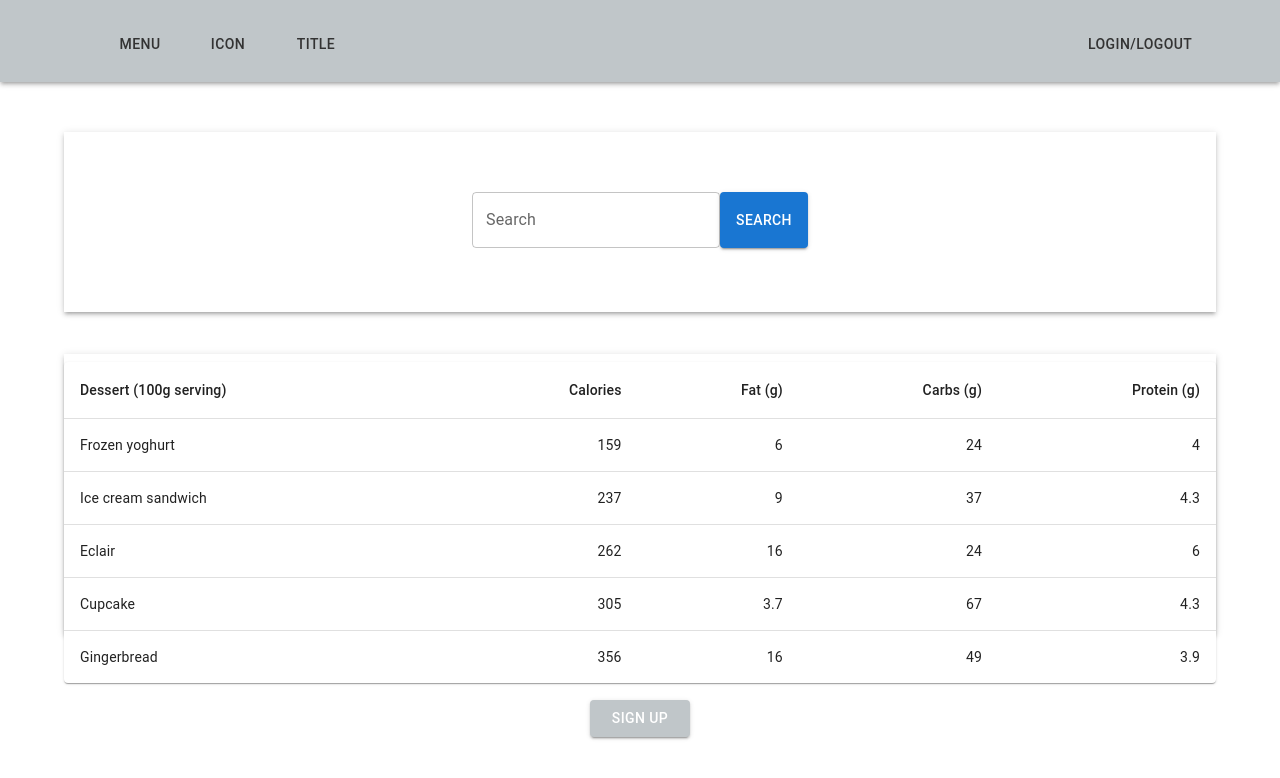
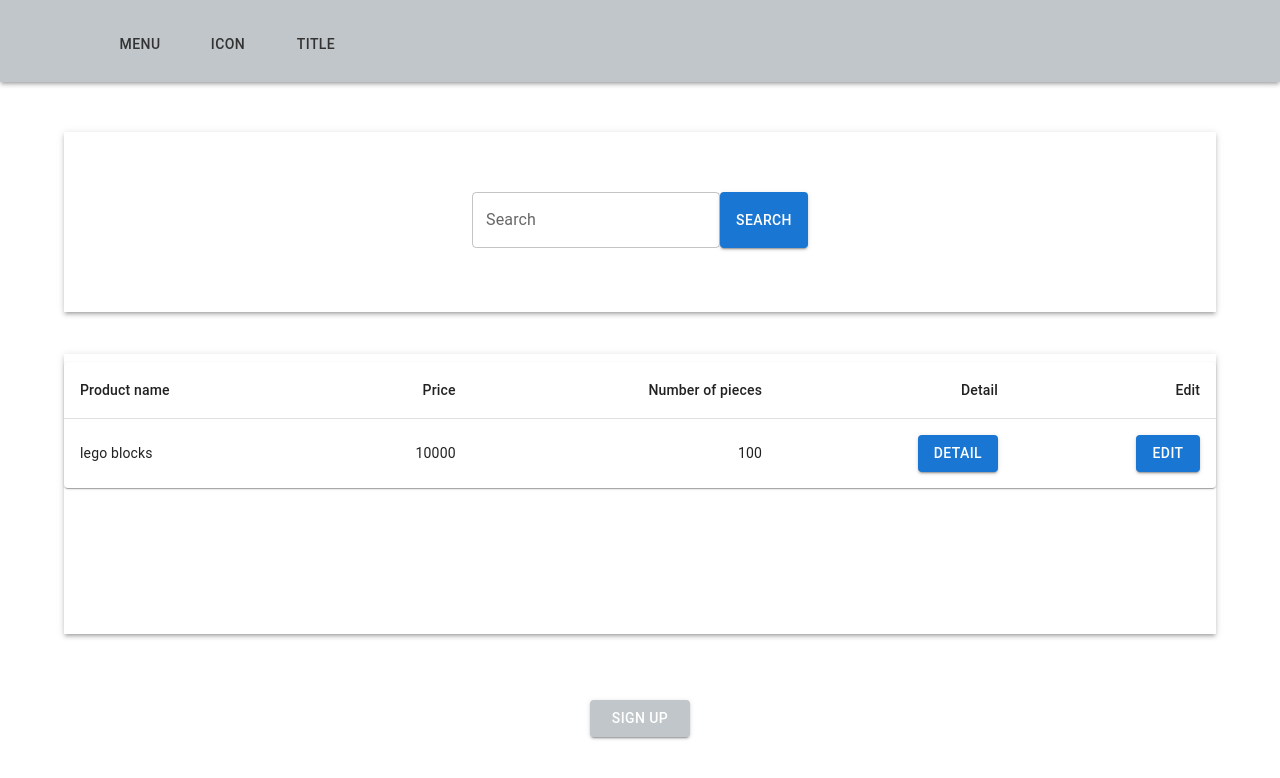
Before and after one commit to shooda4953-alt/MUI-SAMPLE, a React (Create React App) app: page / in a window 1280 px wide. Shown: the top 778 px of the page. Built offline with nearby package versions, Linux system fonts and the light colour scheme.

Commit message:
リスト一覧追加、不要な削除

```diff
--- a/src/container/pages/ListPage.tsx
+++ b/src/container/pages/ListPage.tsx
@@ -2,10 +2,9 @@ import "../../App.css";
 import { Box } from "@mui/material";
 import Grid from "@material-ui/core/Grid";
 import { HeaderButton } from "../../presentational/molecules/numberHeaderButton";
-import { LoginButton } from "../../presentational/molecules/number LoginButton";
-import BasicTable from "../../presentational/molecules/table";
 import { SignUpButton } from "../../presentational/molecules/numberSignUpButton";
 import SearchForm from "../../presentational/organisms/searchForm";
+import ListItem from "../../presentational/organisms/listItem";
 
 function ListPage() {
   return (
@@ -23,9 +22,7 @@ function ListPage() {
           <Grid item xs={9}>
             <HeaderButton />
           </Grid>
-          <Grid item xs={2}>
-            <LoginButton />
-          </Grid>
+          <Grid item xs={2}></Grid>
         </Grid>
       </Box>
       <Box
@@ -60,7 +57,7 @@ function ListPage() {
       >
         <Grid container spacing={2}>
           <Grid item xs={12}>
-            <BasicTable />
+            <ListItem />
           </Grid>
         </Grid>
       </Box>
--- a/src/presentational/molecules/loginButton.tsx
+++ /dev/null
@@ -1,28 +0,0 @@
-import React from "react";
-import { Button, Grid } from "@mui/material";
-
-interface LoginButtonListProps {
-  loginButton: { id: number; label: string }[];
-}
-
-export const LoginButtonList: React.FC<LoginButtonListProps> = ({
-  loginButton,
-}) => {
-  return (
-    <Grid
-      container
-      spacing={2}
-      sx={{
-        marginTop: "10px",
-      }}
-    >
-      {loginButton.map((item) => (
-        <Grid item key={item.id}>
-          <Button variant="text" style={{ color: "#333" }}>
-            {item.label}
-          </Button>
-        </Grid>
-      ))}
-    </Grid>
-  );
-};
--- a/src/presentational/molecules/number LoginButton.tsx
+++ /dev/null
@@ -1,10 +0,0 @@
-import { LoginButtonList } from "./loginButton";
-
-export const LoginButton: React.FC = () => {
-  const loginButton = [{ id: 1, label: "login/logout" }];
-  return (
-    <div style={{ display: "flex", height: "5px" }}>
-      <LoginButtonList loginButton={loginButton} />
-    </div>
-  );
-};
--- a/src/presentational/molecules/sectionTitle.tsx
+++ /dev/null
@@ -1,3 +0,0 @@
-export const SectionTitle = () => {
-  return <></>;
-};
--- a/src/presentational/molecules/table.tsx
+++ b/src/presentational/molecules/table.tsx
@@ -1,4 +1,4 @@
-import * as React from "react";
+import React from "react";
 import Table from "@mui/material/Table";
 import TableBody from "@mui/material/TableBody";
 import TableCell from "@mui/material/TableCell";
@@ -6,40 +6,35 @@ import TableContainer from "@mui/material/TableContainer";
 import TableHead from "@mui/material/TableHead";
 import TableRow from "@mui/material/TableRow";
 import Paper from "@mui/material/Paper";
+import Button from "../atoms/button";
 
-function createData(
-  name: string,
-  calories: number,
-  fat: number,
-  carbs: number,
-  protein: number
-) {
-  return { name, calories, fat, carbs, protein };
+interface RowData {
+  name: string;
+  price: number;
+  numberOfPrice: number;
+  carbs: number;
+  protein: number;
 }
 
-const rows = [
-  createData("Frozen yoghurt", 159, 6.0, 24, 4.0),
-  createData("Ice cream sandwich", 237, 9.0, 37, 4.3),
-  createData("Eclair", 262, 16.0, 24, 6.0),
-  createData("Cupcake", 305, 3.7, 67, 4.3),
-  createData("Gingerbread", 356, 16.0, 49, 3.9),
-];
+interface BasicTableProps {
+  data: RowData[];
+}
 
-export default function BasicTable() {
+const BasicTable: React.FC<BasicTableProps> = ({ data }) => {
   return (
     <TableContainer component={Paper}>
       <Table sx={{ minWidth: 650 }} aria-label="simple table">
         <TableHead>
           <TableRow>
-            <TableCell>Dessert (100g serving)</TableCell>
-            <TableCell align="right">Calories</TableCell>
-            <TableCell align="right">Fat&nbsp;(g)</TableCell>
-            <TableCell align="right">Carbs&nbsp;(g)</TableCell>
-            <TableCell align="right">Protein&nbsp;(g)</TableCell>
+            <TableCell>Product name</TableCell>
+            <TableCell align="right">Price</TableCell>
+            <TableCell align="right">Number of pieces</TableCell>
+            <TableCell align="right">Detail</TableCell>
+            <TableCell align="right">Edit</TableCell>
           </TableRow>
         </TableHead>
         <TableBody>
-          {rows.map((row) => (
+          {data.map((row) => (
             <TableRow
               key={row.name}
               sx={{ "&:last-child td, &:last-child th": { border: 0 } }}
@@ -47,14 +42,32 @@ export default function BasicTable() {
               <TableCell component="th" scope="row">
                 {row.name}
               </TableCell>
-              <TableCell align="right">{row.calories}</TableCell>
-              <TableCell align="right">{row.fat}</TableCell>
-              <TableCell align="right">{row.carbs}</TableCell>
-              <TableCell align="right">{row.protein}</TableCell>
+              <TableCell align="right">{row.price}</TableCell>
+              <TableCell align="right">{row.numberOfPrice}</TableCell>
+              <TableCell align="right">
+                <Button
+                  label="DETAIL"
+                  onClick={() => {
+                    /* クリック時の処理 */
+                  }}
+                  variant="contained"
+                />
+              </TableCell>
+              <TableCell align="right">
+                <Button
+                  label="EDIT"
+                  onClick={() => {
+                    /* クリック時の処理 */
+                  }}
+                  variant="contained"
+                />
+              </TableCell>
             </TableRow>
           ))}
         </TableBody>
       </Table>
     </TableContainer>
   );
-}
+};
+
+export default BasicTable;
--- /dev/null
+++ b/src/presentational/organisms/listItem.tsx
@@ -0,0 +1,22 @@
+import React from "react";
+import BasicTable from "../molecules/table";
+
+const rows = [
+  {
+    name: "lego blocks",
+    price: 10000,
+    numberOfPrice: 100,
+    carbs: 24,
+    protein: 4.0,
+  },
+];
+
+const ListItem: React.FC = () => {
+  return (
+    <div>
+      <BasicTable data={rows} />
+    </div>
+  );
+};
+
+export default ListItem;
```
Also changed, not shown: src/container/templates/SignUpPage.tsx (+2 -5 lines), src/presentational/molecules/ButtonForm.tsx (deleted, +0 -17 lines), src/presentational/molecules/pagination.tsx (deleted, +0 -12 lines).
